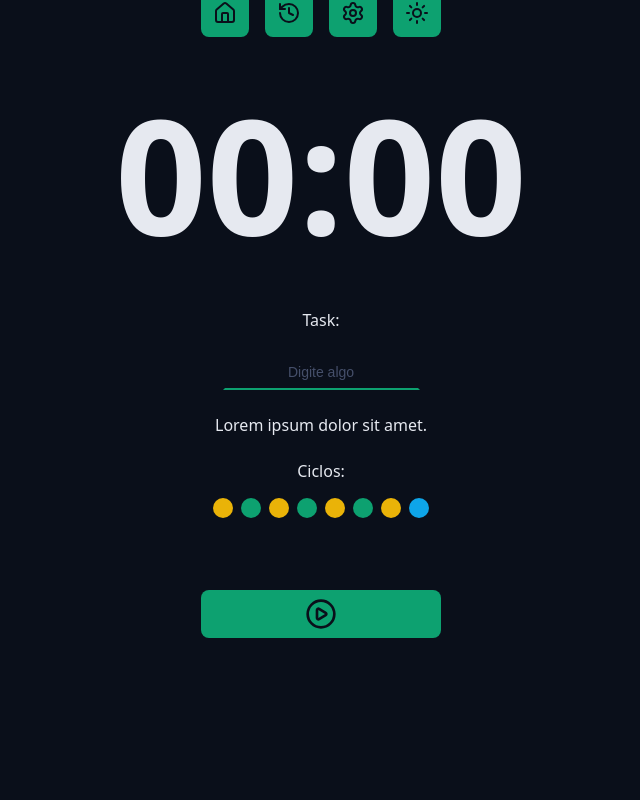
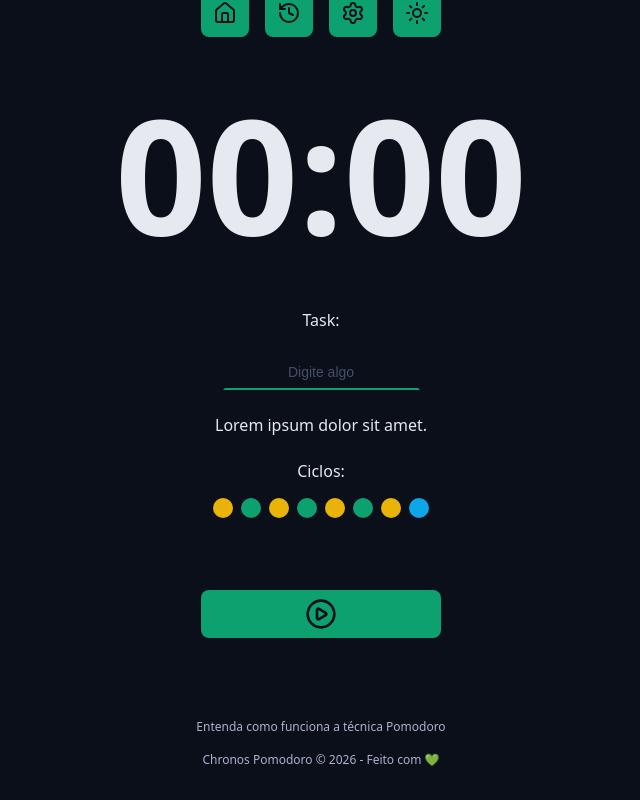
Before and after one commit to luizpcbetao/chronos-pomodoro, a React (Vite) app: page / in a window 1280 px wide. Shown: the part 262-1062 px from the top of the page, without its empty margins (319-959 px from the left). Before the commit the page ends 980 px from the top, so only its background shows below. Built offline with nearby package versions, Linux system fonts and the light colour scheme.

Commit message:
Aula 33 - Entendendo o estado e o problema do efeito colateral

```diff
--- a/src/App.tsx
+++ b/src/App.tsx
@@ -6,6 +6,7 @@
 import { DefaultInput } from './components/DefaultInput';
 import { Cycles } from './components/Cycles';
 import { DefaultButton } from './components/DefaultButton';
+import { Footer } from './components/Footer';
 
 import { PlayCircleIcon } from 'lucide-react';
 
@@ -46,6 +47,10 @@
           </div>
         </form>
       </Container>
+
+      <Container>
+        <Footer />
+      </Container>
     </>
   );
 }
--- /dev/null
+++ b/src/components/Footer/index.tsx
@@ -0,0 +1,10 @@
+import styles from './styles.module.css';
+
+export function Footer() {
+  return (
+    <footer className={styles.footer}>
+      <a href=''>Entenda como funciona a técnica Pomodoro</a>
+      <a href=''>Chronos Pomodoro &copy; {new Date().getFullYear()} - Feito com 💚 </a>
+    </footer>
+  );
+}
--- /dev/null
+++ b/src/components/Footer/styles.module.css
@@ -0,0 +1,18 @@
+.footer {
+  display: flex;
+  flex-direction: column;
+  align-items: center;
+  justify-content: center;
+  font-size: 1.2rem;
+  gap: 1.6rem;
+}
+
+.footer a {
+  color: var(--text-muted);
+  text-decoration: none;
+}
+
+.footer:hover {
+  color: var(--text-muted);
+  text-decoration: underline;
+}
```
